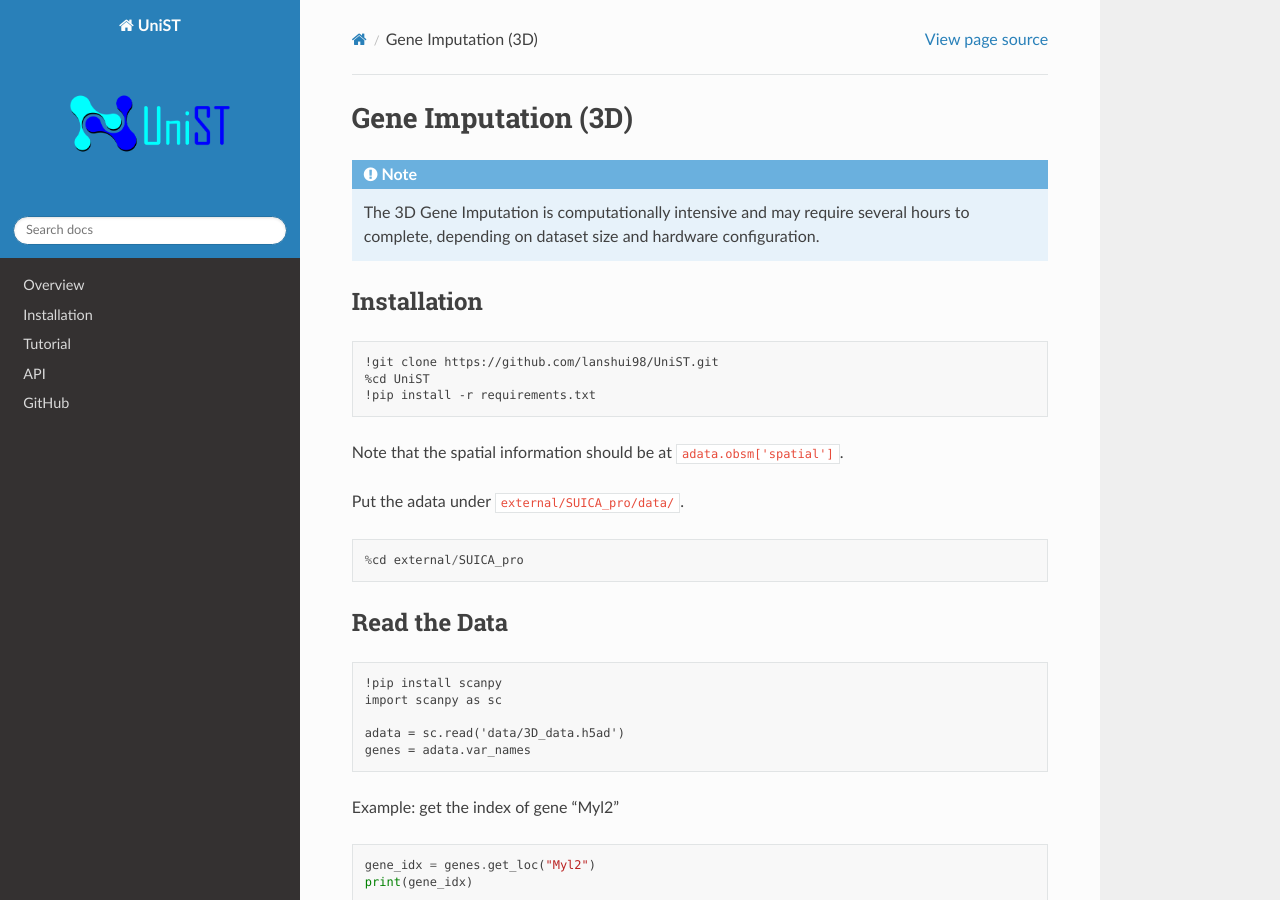
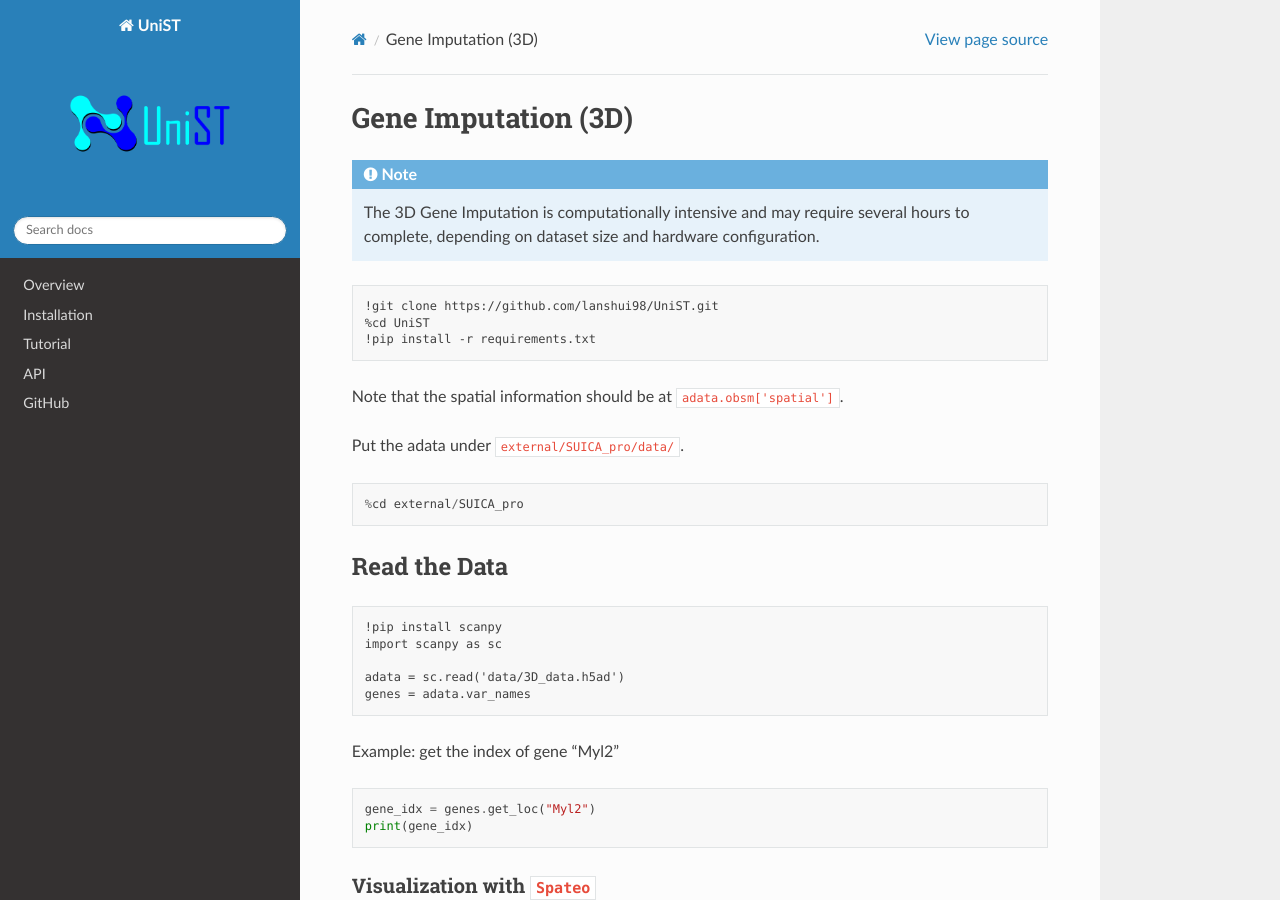
Before and after one commit to lanshui98/UniST-tutorial, a Sphinx documentation site: the page built from docs/source/impute_note/3d_gene_imputation.md, in a window 1280 px wide and 900 px high. Built offline with Sphinx 7.4.7 and the Read the Docs theme 3.1.0, drawn with Linux system fonts in a browser that asks for light colours; pages that are not in the unit, such as notebooks, are missing from menus.

Commit message:
Update 3d_gene_imputation.md

````diff
--- a/docs/source/impute_note/3d_gene_imputation.md
+++ b/docs/source/impute_note/3d_gene_imputation.md
@@ -3,8 +3,6 @@
 ```{note}
 The 3D Gene Imputation is computationally intensive and may require several hours to complete, depending on dataset size and hardware configuration.
 ```
-
-### Installation
 
 ```
 !git clone https://github.com/lanshui98/UniST.git
@@ -20,7 +18,7 @@ Put the adata under `external/SUICA_pro/data/`.
 %cd external/SUICA_pro
 ```
 
-### Read the Data
+## Read the Data
 
 ```
 !pip install scanpy
````
